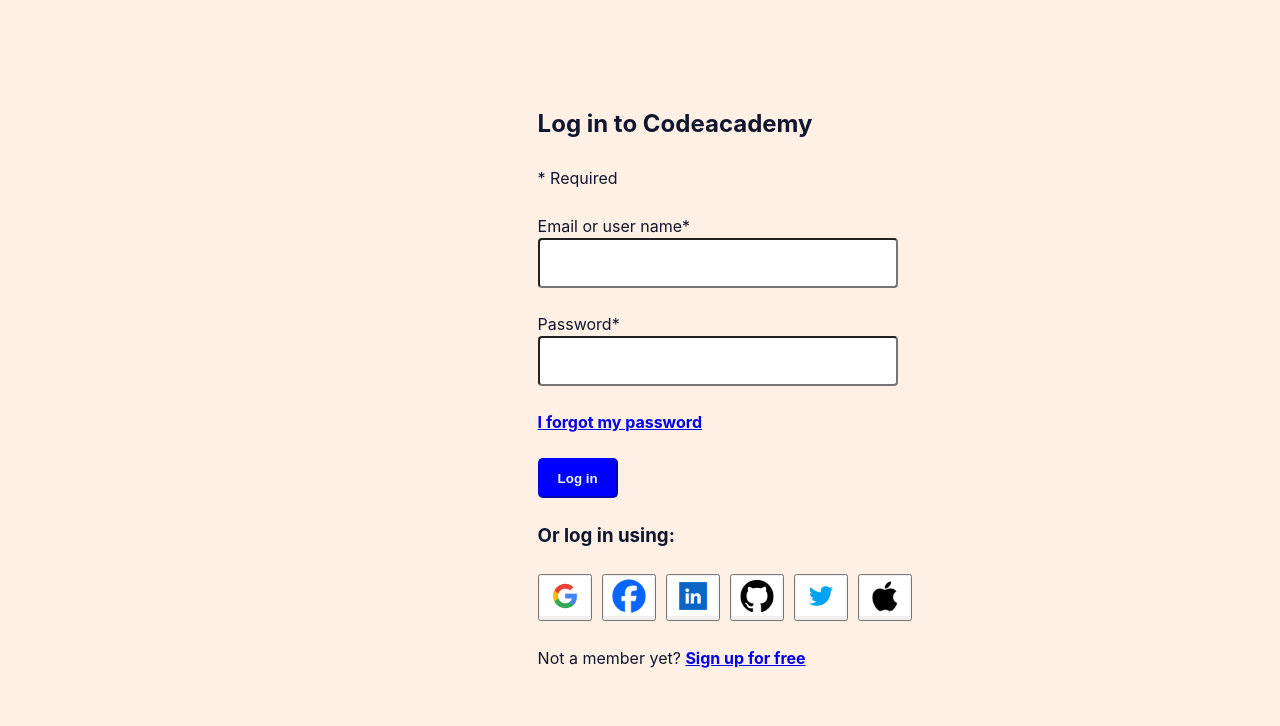
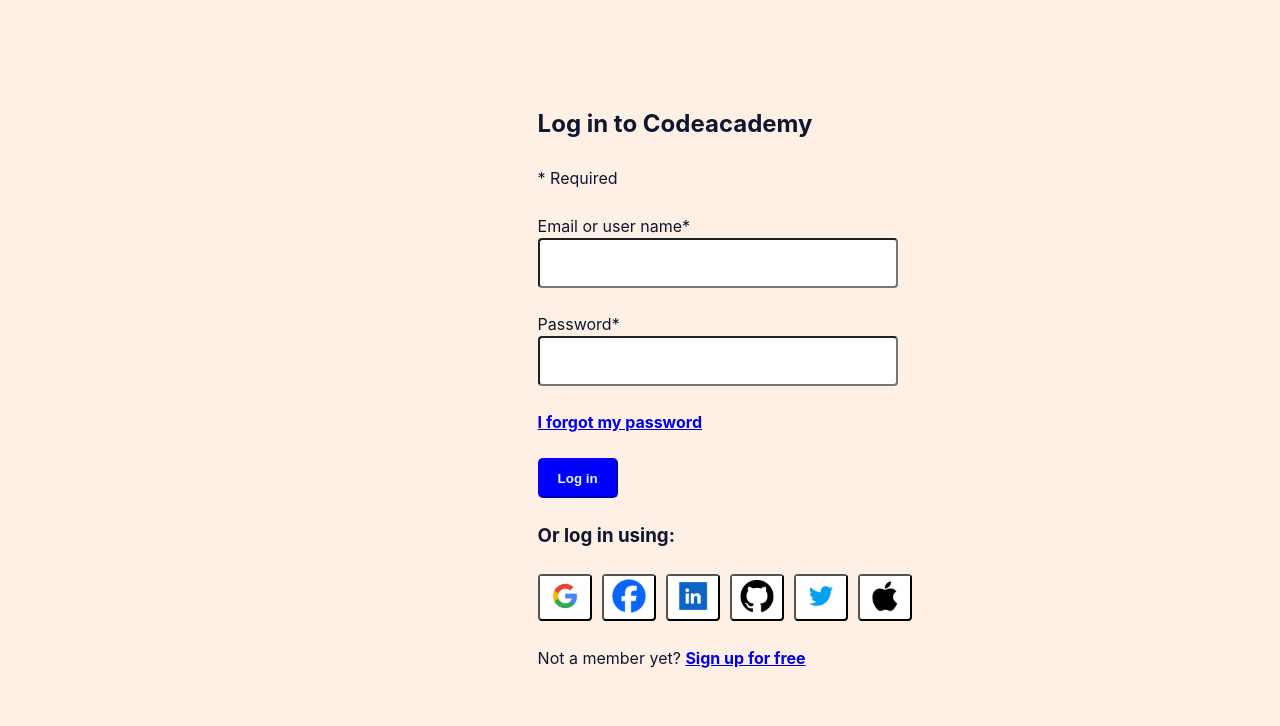
Before and after one commit to Bien-Beo/CodeAcademy, a plain HTML site: page login.html in a window 1280 px wide. Shown: the part 74-800 px from the top of the page. Drawn offline with Linux system fonts and the light colour scheme.

Commit message:
tri fix bottom login  button color

```diff
--- a/assets/css/login.css
+++ b/assets/css/login.css
@@ -31,3 +31,8 @@
     border-radius: 5px;
     margin-right: 10px;
 }
+
+button.login-method-button{
+    border-radius: 4px;
+    background-color: white;
+}
--- a/login.html
+++ b/login.html
@@ -118,32 +118,32 @@
                     <h3>Or log in using:</h3><br>
                     <div class="login-method">
                         <div>
-                            <button>
+                            <button class="login-method-button">
                                 <img src="./assets/img/google.png" alt="google" width="50px" height="40px">
                             </button>
                         </div>
                         <div>
-                            <button>
+                            <button class="login-method-button">
                                 <img src="./assets/img/facebook.png" alt="facebook" width="50px" height="40px">
                             </button>
                         </div>
                         <div>
-                            <button>
+                            <button class="login-method-button">
                                 <img src="./assets/img/linkedin.png" alt="linkedin" width="50px" height="40px">
                             </button>
                         </div>
                         <div>
-                            <button>
+                            <button class="login-method-button">
                                 <img src="./assets/img/github.png" alt="github" width="50px" height="40px">
                             </button>
                         </div>
                         <div>
-                            <button>
+                            <button class="login-method-button">
                                 <img src="./assets/img/twitter.png" alt="twitter" width="50px" height="40px">
                             </button>
                         </div>
                         <div>
-                            <button>
+                            <button class="login-method-button">
                                 <img src="./assets/img/apple.png" alt="apple" width="50px" height="40px">
                             </button>
                         </div>
```
